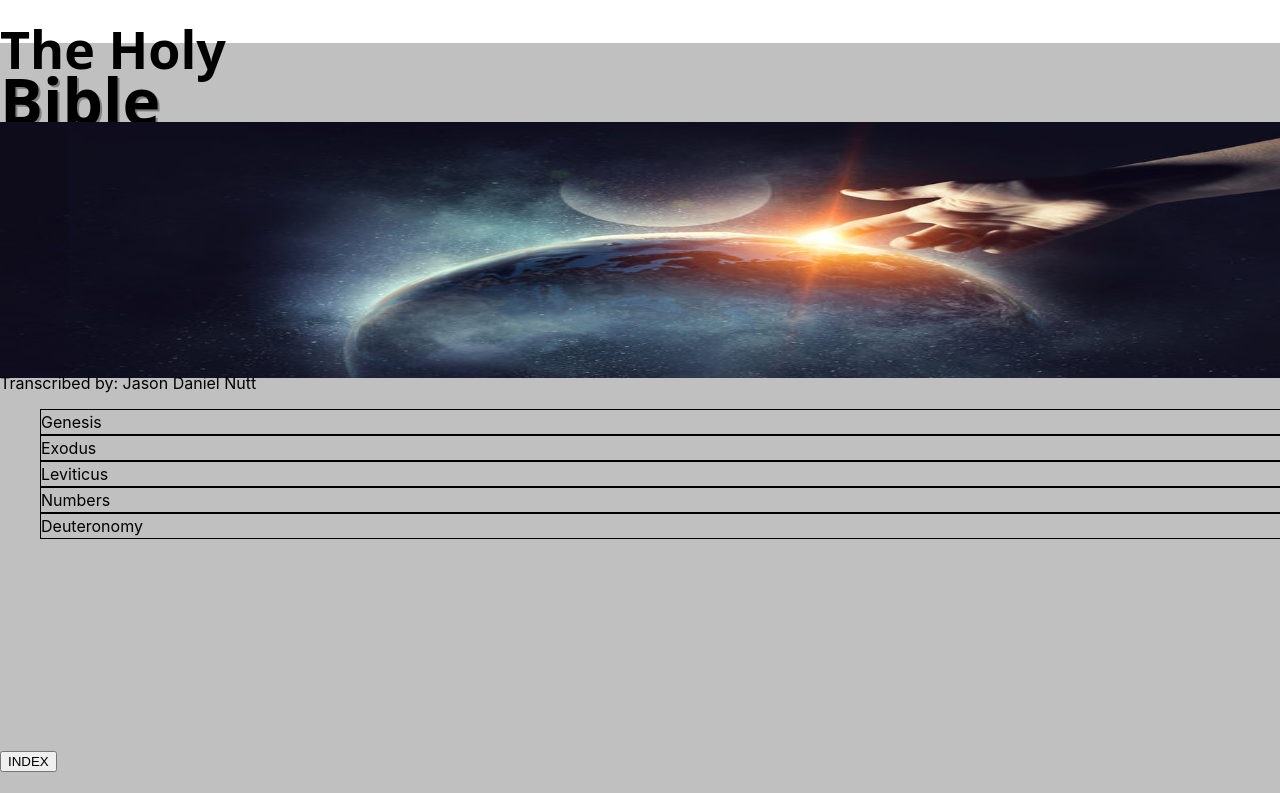
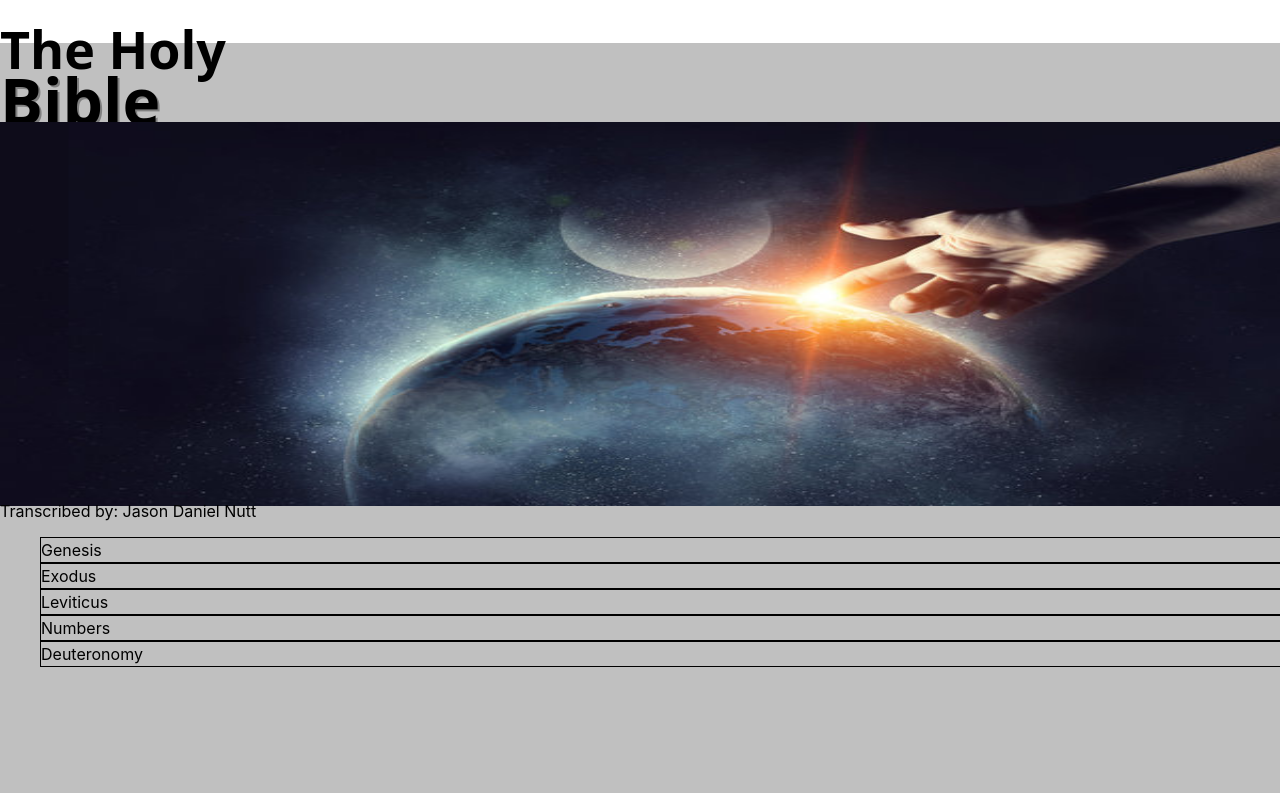
Before and after one commit to jnutt367/the-holy-bible, a Next.js app: page / in a window 1280 px wide. Shown: the top 793 px of the page. Built offline with nearby package versions, Linux system fonts and the light colour scheme.

Commit message:
Update index.js
hero bigger

```diff
--- a/pages/index.js
+++ b/pages/index.js
@@ -22,7 +22,7 @@ export default function Home() {
    <Image
       src="/gods-finger.jpg"
       alt="Picture of the Gods finger"
-      height={400}
+      height={600}
       width={2000}
       priority
     />
```
